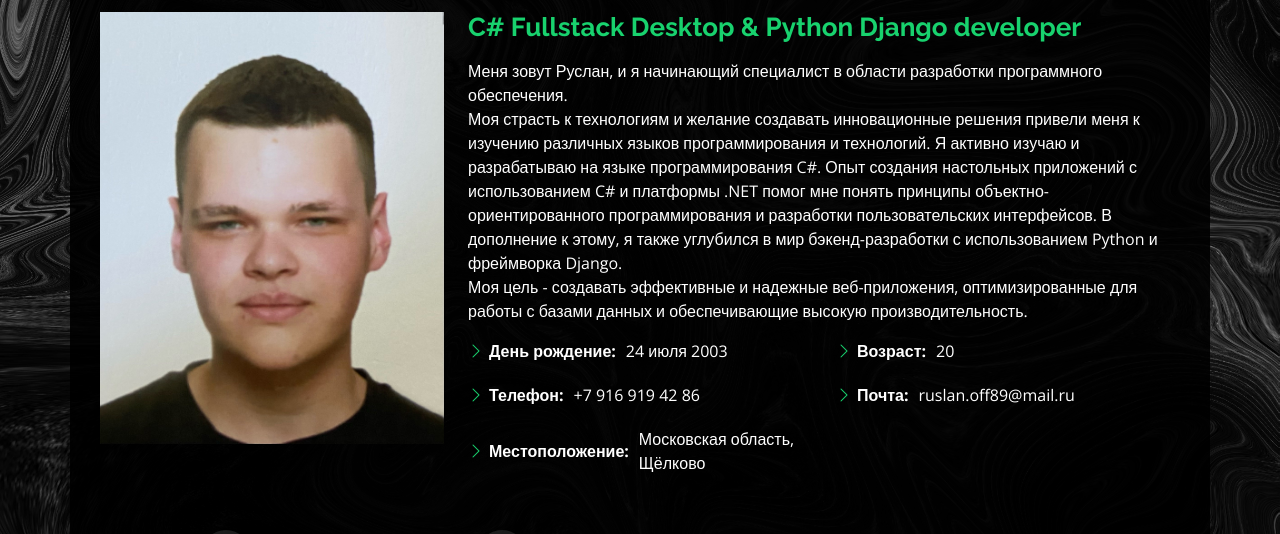
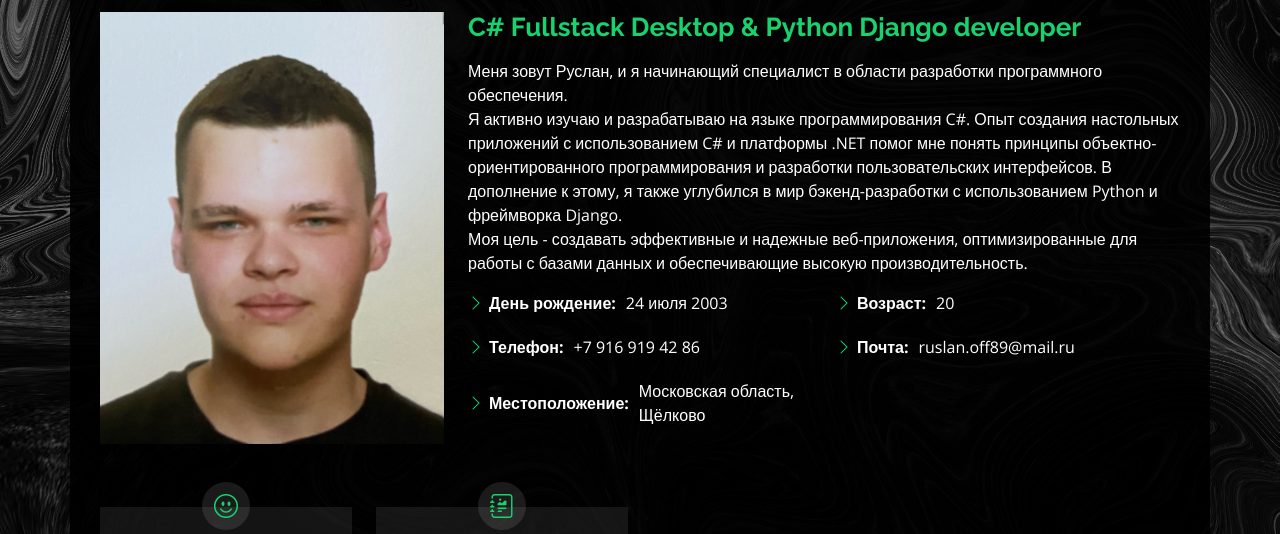
Before and after one commit to He11Cut3/Hells_Resume, a plain HTML site: page index.html in a window 1280 px wide. Both pictures are taken after a click on the link "Обо мне". Shown: the part 201-735 px from the top of the page. Drawn offline with nearby package versions, Linux system fonts and the light colour scheme; files whose address does not match are found by name.

Commit message:
Update index.html

```diff
--- a/index.html
+++ b/index.html
@@ -73,8 +73,8 @@
         <div class="col-lg-8 pt-4 pt-lg-0 content" data-aos="fade-left">
           <h3>C# Fullstack Desktop &amp; Python Django developer</h3>
           <p class="fst-italic">
-            <p>Меня зовут Руслан, и я начинающий специалист в области разработки программного обеспечения. <br>  Моя страсть к технологиям и желание создавать инновационные решения привели меня к изучению различных языков программирования и технологий.
-              Я активно изучаю и разрабатываю на языке программирования C#. Опыт создания настольных приложений с использованием C# и платформы .NET помог мне понять принципы объектно-ориентированного программирования и разработки пользовательских интерфейсов.
+            <p>Меня зовут Руслан, и я начинающий специалист в области разработки программного обеспечения.
+              <br> Я активно изучаю и разрабатываю на языке программирования C#. Опыт создания настольных приложений с использованием C# и платформы .NET помог мне понять принципы объектно-ориентированного программирования и разработки пользовательских интерфейсов.
               В дополнение к этому, я также углубился в мир бэкенд-разработки с использованием Python и фреймворка Django. <br> Моя цель - создавать эффективные и надежные веб-приложения, оптимизированные для работы с базами данных и обеспечивающие высокую производительность.</br></p>
           </p>
           <div class="row">
```
